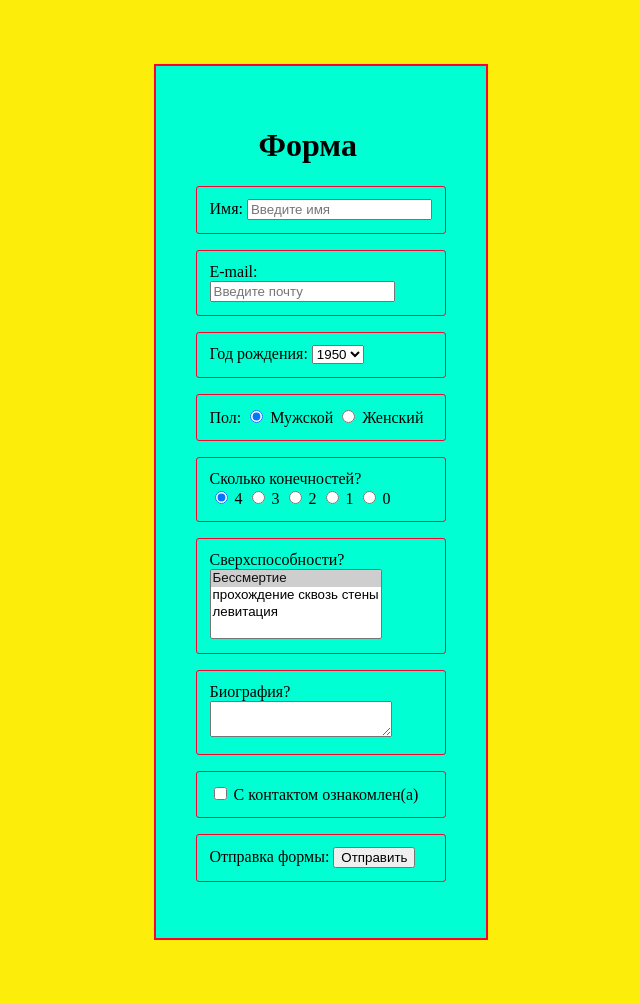
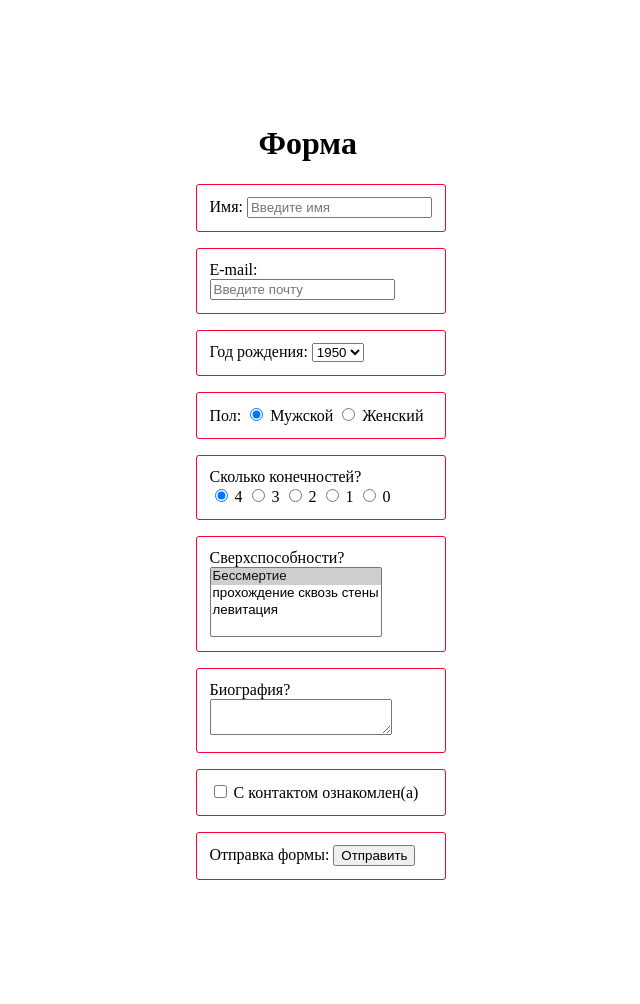
Before and after one commit to 4ard/333, a PHP site: page /index.html in a window 1280 px wide. Shown: the whole page, without its empty margins (319-959 px from the left). After the commit the page ends 880 px from the top, so only its background shows below. Run offline with PHP 8.4, Linux system fonts and the light colour scheme.

Commit message:
style.css

```diff
--- a/style.css
+++ b/style.css
@@ -1,5 +1,5 @@
 body{
-  background-color: #fcee0a;
+  background-color:ffffff;
   display: flex;
   justify-content:center;
   margin-top:5%;
@@ -8,8 +8,9 @@ body{
 .main{
   padding: 40px;
   width: 250px;
-  background-color: #00ffd2;
+  background-color: #c27706
   border: 2px solid #fd0130;
+  border-radius: 20px;
 }
 
 h1{
```
